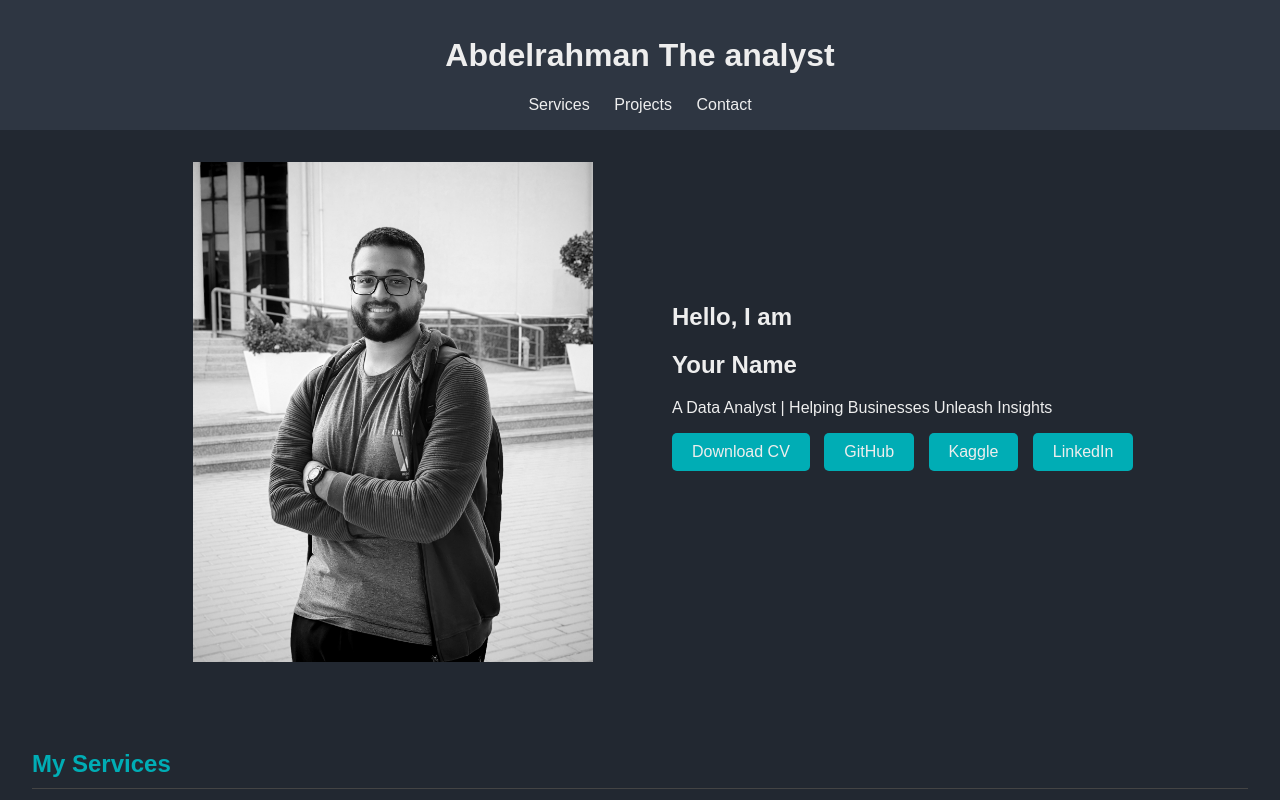
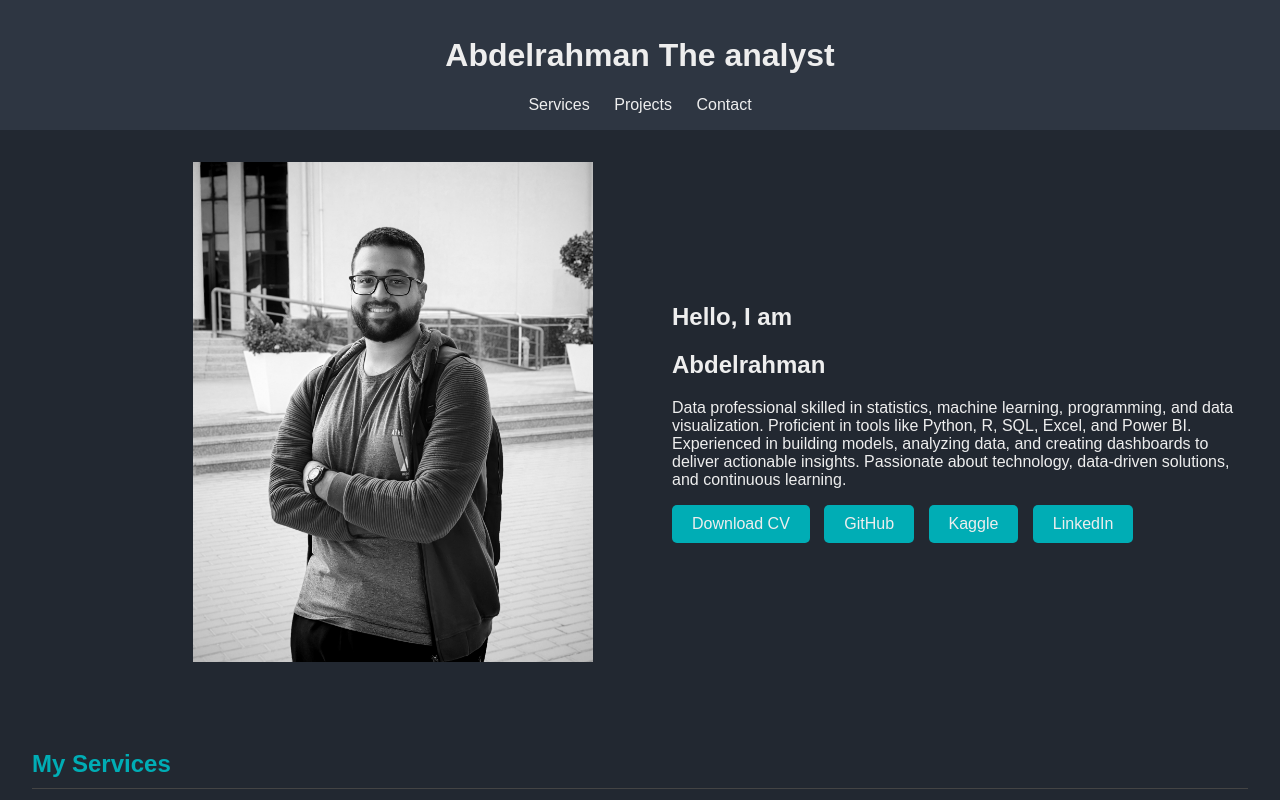
Before and after one commit to abdelrahmanmah/Ai-Portfolio, a plain HTML site: page index.html in a window 1280 px wide. Shown: the top 800 px of the page. Drawn offline with Linux system fonts and the light colour scheme; no server answers.

Commit message:
Update index.html

```diff
--- a/index.html
+++ b/index.html
@@ -3,7 +3,7 @@
 <head>
     <meta charset="UTF-8">
     <meta name="viewport" content="width=device-width, initial-scale=1.0">
-    <title>Your Name - Data Analyst Portfolio</title>
+    <title>Abdelrhman Mahmoud</title>
     <link rel="stylesheet" href="style.css">
 </head>
 <body>
@@ -22,8 +22,8 @@
         </div>
         <div class="hero-right">
             <h2>Hello, I am</h2>
-            <h1>Your Name</h1>
-            <p>A Data Analyst | Helping Businesses Unleash Insights</p>
+            <h1>Abdelrahman</h1>
+            <p>Data professional skilled in statistics, machine learning, programming, and data visualization. Proficient in tools like Python, R, SQL, Excel, and Power BI. Experienced in building models, analyzing data, and creating dashboards to deliver actionable insights. Passionate about technology, data-driven solutions, and continuous learning.</p>
             <div class="links">
                 <a href="https://drive.google.com/file/d/1lR-q66ZGI0CS5Fg2ylm_x16JDY5qWqxH/view?usp=sharing" class="button">Download CV</a>
                 <a href="https://github.com/abdelrahmanmah" class="button">GitHub</a>
```
